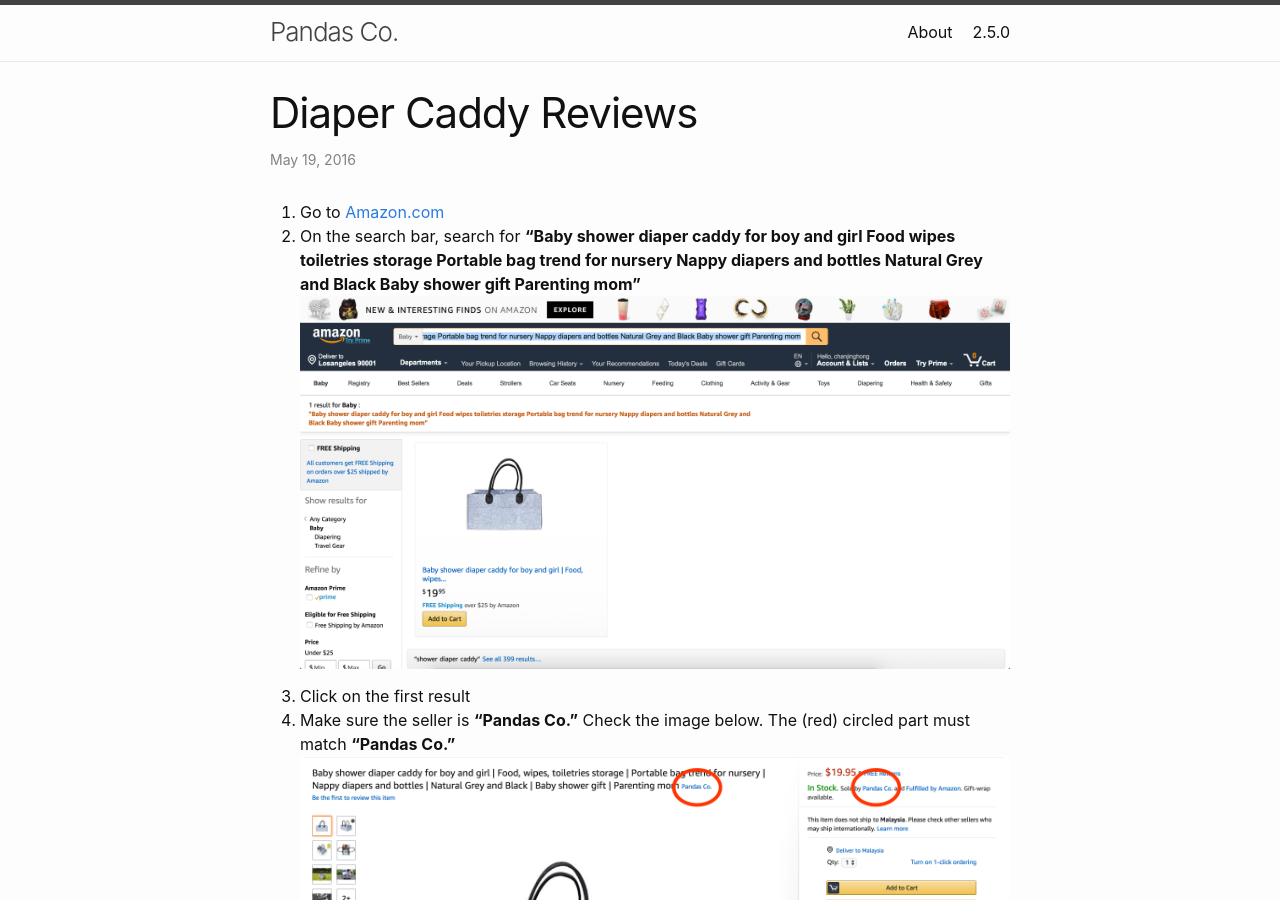
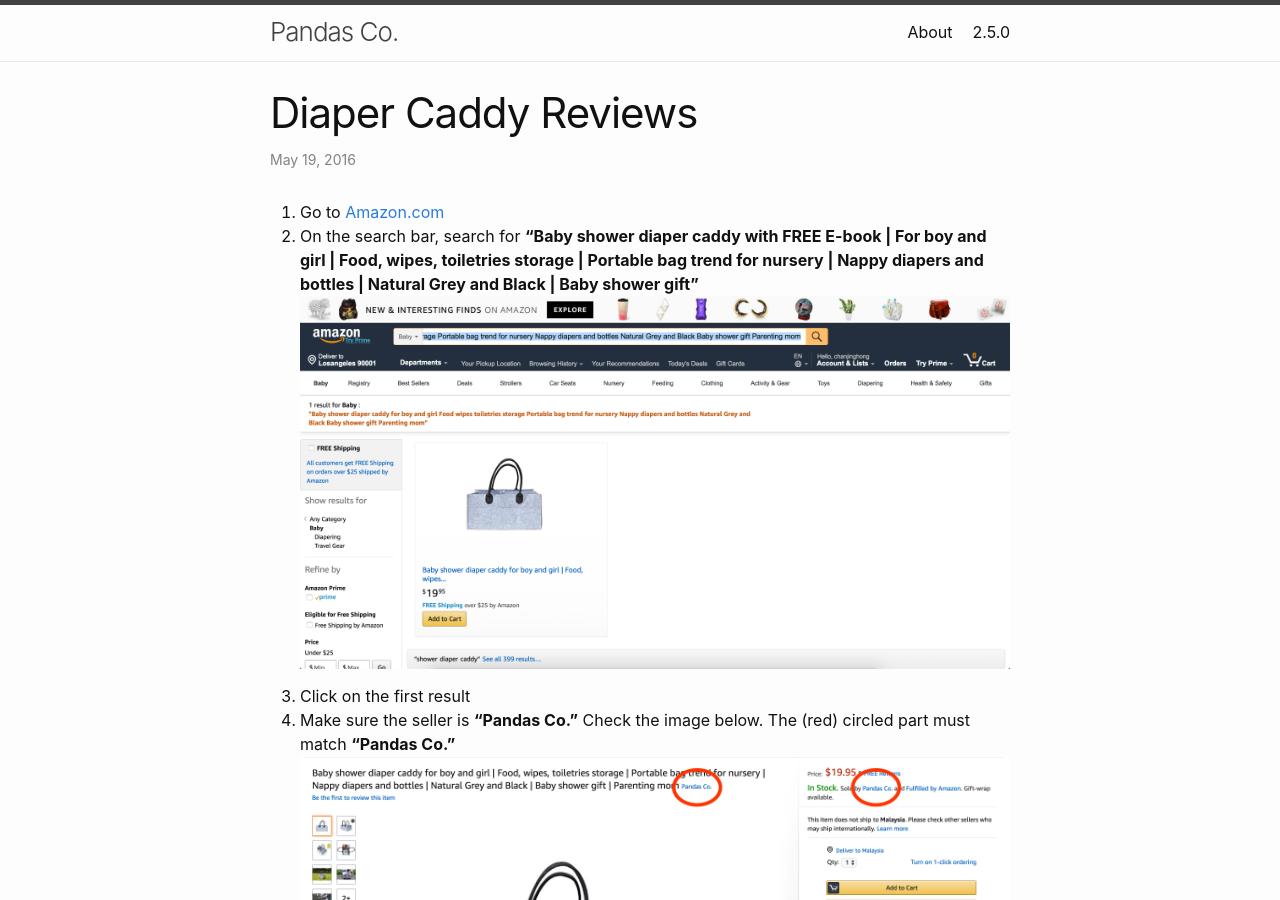
Before and after one commit to testerteresa/testerteresa.github.io, a Jekyll site: the page built from _posts/2016-05-19-diaper-caddy-reviews.md, in a window 1280 px wide and 900 px high. Built offline with Jekyll 4.4.1, drawn with Linux system fonts in a browser that asks for light colours.

Commit message:
Changed search term

```diff
--- a/_posts/2016-05-19-diaper-caddy-reviews.md
+++ b/_posts/2016-05-19-diaper-caddy-reviews.md
@@ -5,7 +5,7 @@ categories: misc
 ---
 
 1. Go to [Amazon.com](https://www.amazon.com/)
-2. On the search bar, search for **“Baby shower diaper caddy for boy and girl Food wipes toiletries storage Portable bag trend for nursery Nappy diapers and bottles Natural Grey and Black Baby shower gift Parenting mom”**
+2. On the search bar, search for **“Baby shower diaper caddy with FREE E-book | For boy and girl | Food, wipes, toiletries storage | Portable bag trend for nursery | Nappy diapers and bottles | Natural Grey and Black | Baby shower gift”**
 ![Search baby shower diaper caddy for boy and girl pandas on Amazon](/assets/DiaperCaddy/search_term.png)
 
 3. Click on the first result
```
